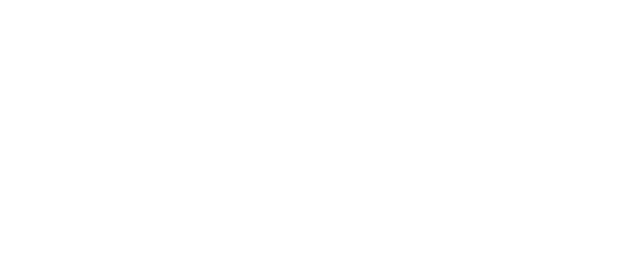
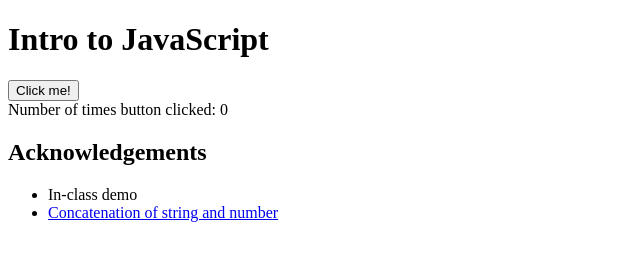
Before and after one commit to DS4200-S23-Class/ic-05-dave, a plain HTML site: page index.html in a window 1280 px wide. Shown: the whole page, without its empty margins (0-640 px from the left). Drawn offline with Linux system fonts and the light colour scheme.

Commit message:
finished

```diff
--- a/index.html
+++ b/index.html
@@ -3,11 +3,34 @@
 
 <head>
     <meta charset=utf-8/>
+    <title>ic-05</title>
+
 </head>
 
 
 <body>
+    <h1>Intro to JavaScript</h1>
 
+    <div>
+        <button type="button" onClick="buttonClicked()">Click me!</button>
+        <div id="button-div" class="gen">
+            Number of times button clicked: 0
+        </div>
+    </div>
+
+    <script src="main.js"></script>
+
+    <h2>Acknowledgements</h2>
+    <ul>
+        <li>
+            In-class demo
+        </li>
+        <li>
+            <a href="https://stackoverflow.com/questions/4234533/how-do-i-concatenate-a-string-with-a-variable">
+                Concatenation of string and number
+            </a>
+        </li>
+    </ul>
 
 </body>
 
--- /dev/null
+++ b/main.js
@@ -0,0 +1,9 @@
+let clicks = 0;
+
+function buttonClicked(){
+
+    let buttonDiv = document.getElementById("button-div");
+    clicks++;
+    let newText = "Number of times button clicked: " + clicks;
+    buttonDiv.innerHTML = newText;
+}
```
Also changed, not shown: 1 other file.
